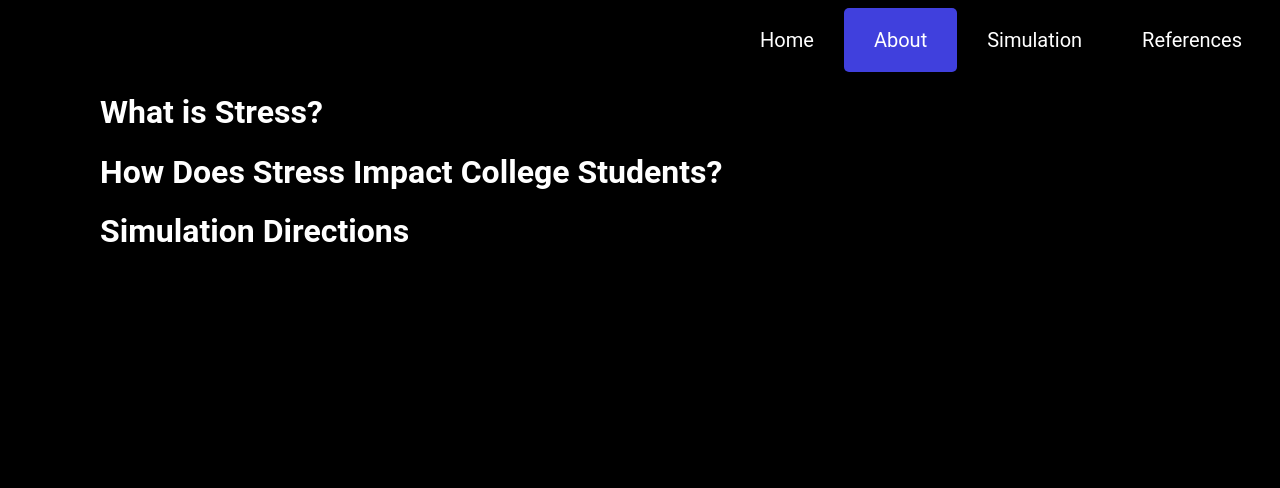
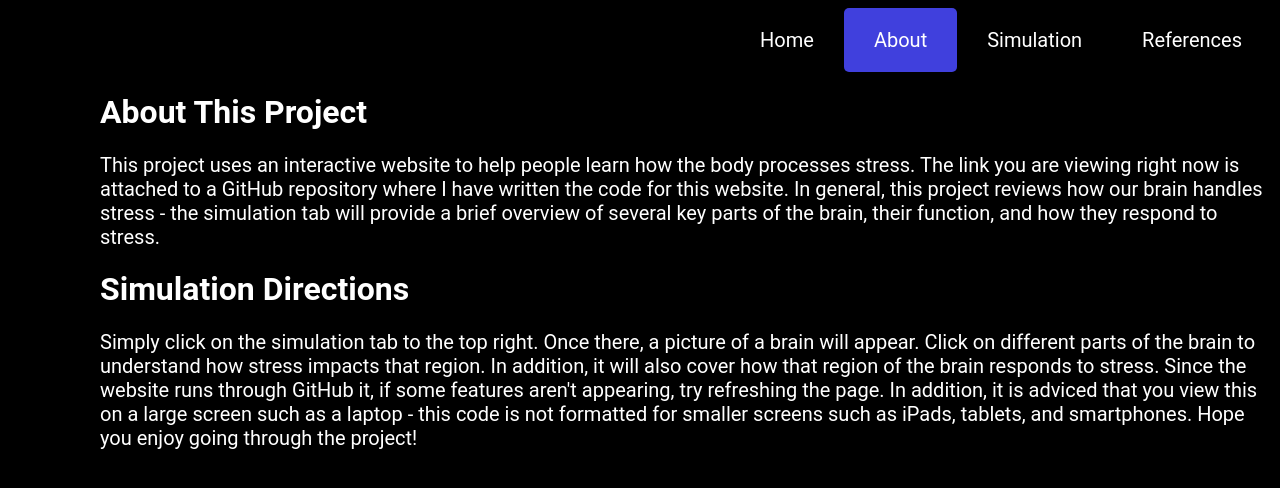
Before and after one commit to prathameshchati/sociology_final_project_chati_2021, a plain HTML site: page about.html in a window 1280 px wide. Drawn offline with nearby package versions, Linux system fonts and the light colour scheme.

Commit message:
finished

```diff
--- a/about.html
+++ b/about.html
@@ -19,11 +19,20 @@
         </div>
 
         <div class="about_headers">
-            <h1>What is Stress?</h1>
+            <h1>About This Project</h1>
 
-            <h1>How Does Stress Impact College Students?</h1>
+            <p>This project uses an interactive website to help people learn how the body processes stress. The link you are viewing right now is attached to a GitHub repository
+                where I have written the code for this website. In general, this project reviews how our brain handles stress - the simulation tab will provide a brief overview
+                of several key parts of the brain, their function, and how they respond to stress.
+            </p>
 
             <h1>Simulation Directions</h1>
+
+            <p>Simply click on the simulation tab to the top right. Once there, a picture of a brain will appear. Click on different parts of the brain to understand how
+                stress impacts that region. In addition, it will also cover how that region of the brain responds to stress. Since the website runs through GitHub it, if some features
+                aren't appearing, try refreshing the page. In addition, it is adviced that you view this on a large screen such as a laptop - this code is not formatted for
+                smaller screens such as iPads, tablets, and smartphones. Hope you enjoy going through the project!
+            </p>
 
         </div>
 
--- a/scripts.js
+++ b/scripts.js
@@ -229,7 +229,7 @@ function toggleOccipitalText() {
 
 
   function clearTextBox() {
-    var textArray = ["occipital_text","corpus_text","thalamus_text","pituitary_text","midbrain_text","pons_text","cerebellum_text","parietal_text","frontal_text","temporal_text"];
+    var textArray = ["occipital_text","corpus_text","thalamus_text","pituitary_text","midbrain_text","parietal_text","frontal_text","temporal_text"];
 
     var textArrayLength = textArray.length;
 
@@ -242,7 +242,7 @@ function toggleOccipitalText() {
   }
 
   function clearHeader() {
-    var headerArray = ["occipital_header","corpus_header","thalamus_header","pituitary_header","midbrain_header","pons_header","cerebellum_header","parietal_header",
+    var headerArray = ["occipital_header","corpus_header","thalamus_header","pituitary_header","midbrain_header","parietal_header",
     "frontal_header","temporal_header"];
 
     var headerArrayLength = headerArray.length;
--- a/style.css
+++ b/style.css
@@ -24,6 +24,11 @@ button:hover {
     position: absolute;
     left: 100px;
 }
+
+.about_headers p {
+    font-size: 20px;
+}
+
 
 
 .about_link {
```
